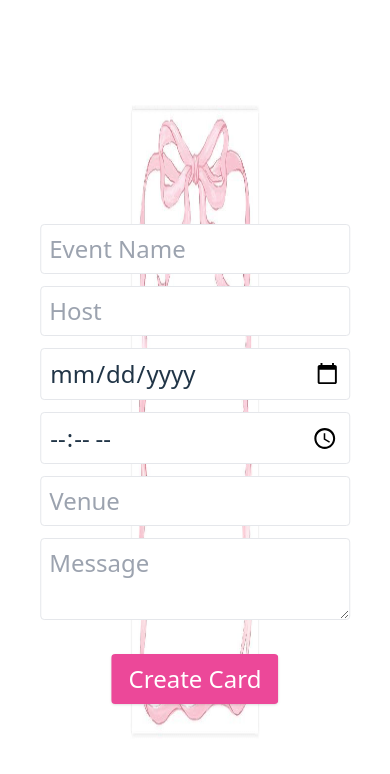
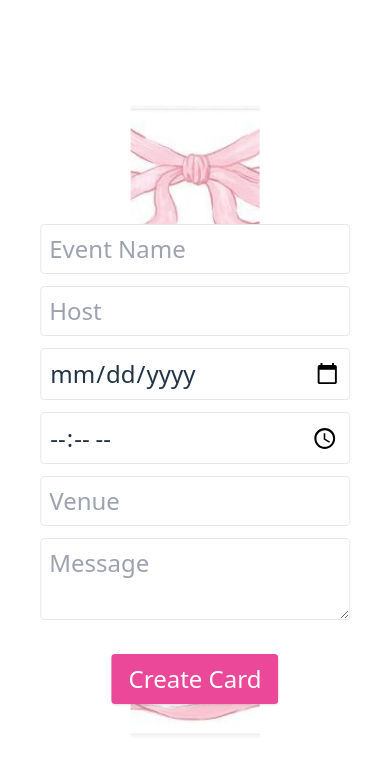
Before and after one commit to Sumisha125/digital-invitation, a React (Vite) app: page / in a window 390 px wide. Shown: the top 774 px of the page. Built offline with nearby package versions, Linux system fonts and the light colour scheme.

Commit message:
Fix layout issues on Netlify: adjust height and width responsiveness

```diff
--- a/src/Form.jsx
+++ b/src/Form.jsx
@@ -3,11 +3,11 @@ import formbg from "./assets/images/formbg.jpg";
 
 function Form({ formData, onChange, setShowCard }) {
   return (
-    <div className="h-screen w-screen relative overflow-hidden">
+    <div className="min-h-screen w-screen relative overflow-hidden">
       <img
         src={formbg}
         alt="background"
-        className="absolute left-1/2 top-1/2 transform -translate-x-1/2 -translate-y-1/2  w-[33%] h-[75%]"
+        className="absolute left-1/2 top-1/2 transform -translate-x-1/2 -translate-y-1/2  w-[33%] h-[75%] object-cover"
       />
 
       <form
```
